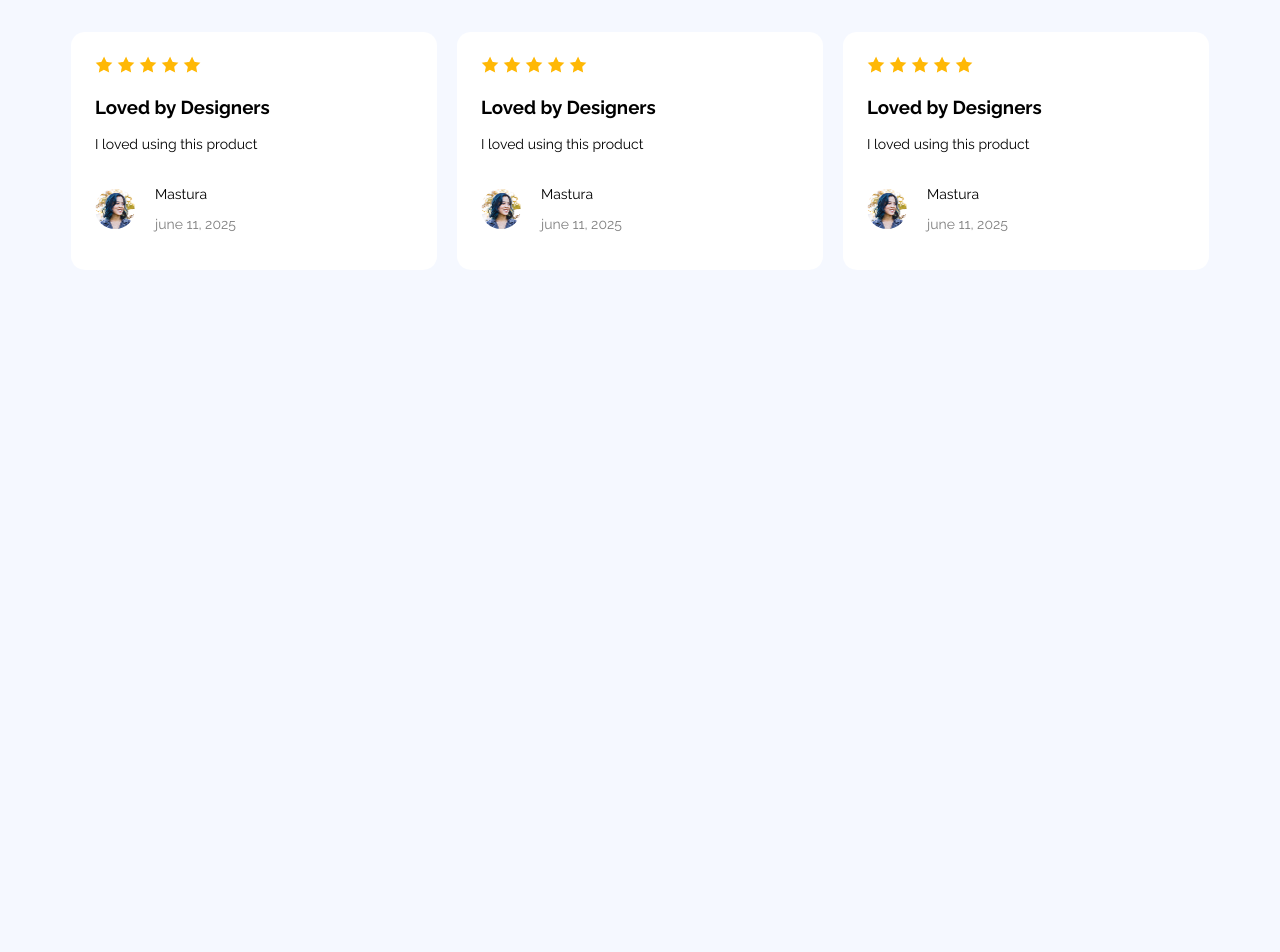
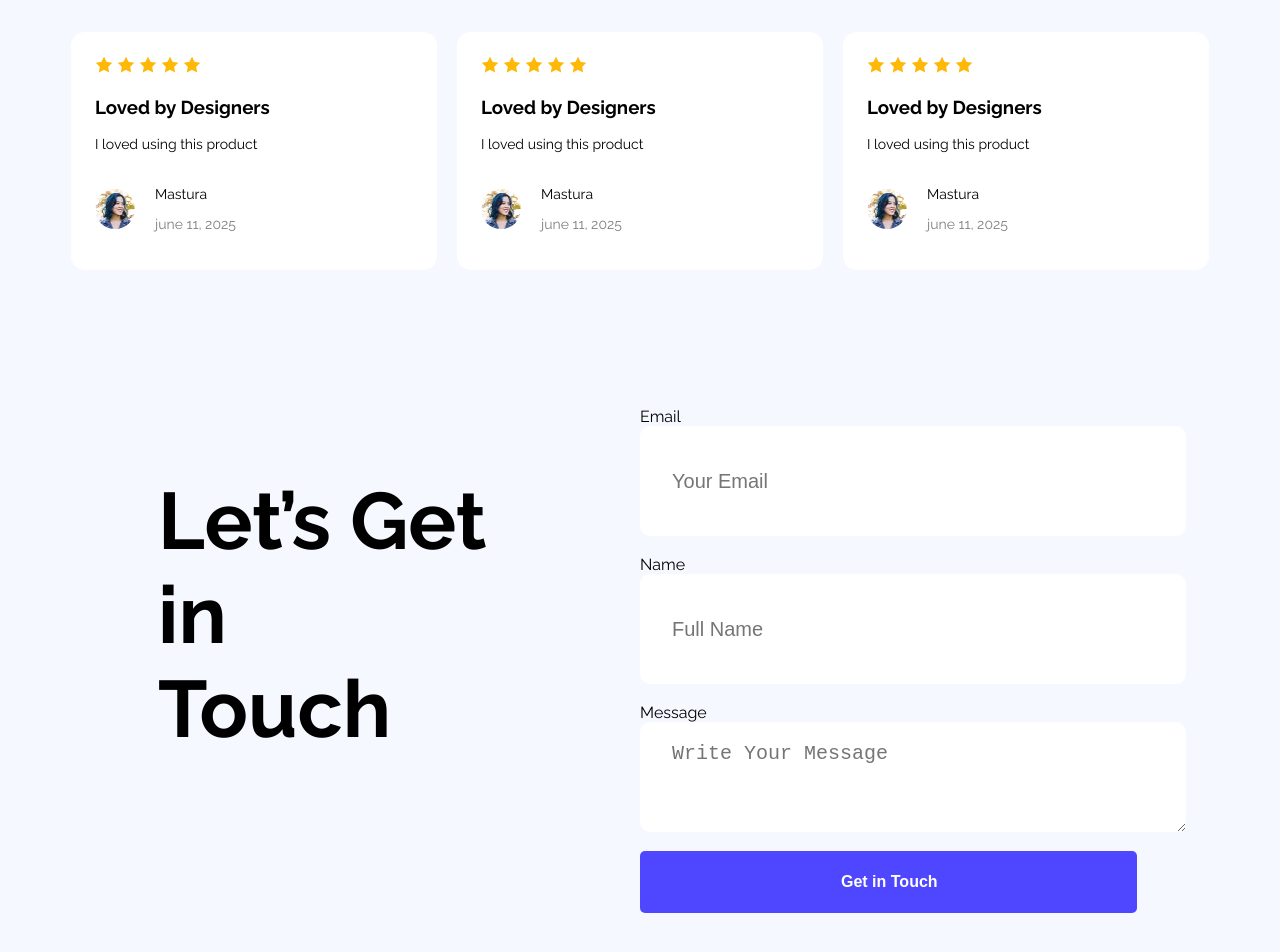
Before and after one commit to Arifa814/assignment-01, a plain HTML site: page index.html in a window 1280 px wide. Shown: the part 1765-2717 px from the top of the page. Before the commit the page ends 2043 px from the top, so only its background shows below. Drawn offline with Linux system fonts and the light colour scheme.

Commit message:
added touch section

```diff
--- a/index.html
+++ b/index.html
@@ -118,6 +118,25 @@
         </div>
         </section>
 
+        <section class="touch-section">
+            <div class="column">
+                <h1>Let’s Get in<br>Touch</h1>
+            </div>
+            <div class="column">
+                <form action="">
+                    <label for="email"> Email</label>
+                    <input type="email" name="" id="email" placeholder="Your Email">
+
+                     <label for="text"> Name</label>
+                     <input type="text" name="" id="" placeholder="Full Name">
+
+                     <label for="email"> Message</label>
+                     <textarea name="" id="" cols="30" rows="10" placeholder="Write Your Message"></textarea>
+                     <input class="touch-button" type="button" value="Get in Touch">
+                </form>
+            </div>
+        </section>
+
 
     <footer>
 
--- a/styles/index.css
+++ b/styles/index.css
@@ -76,14 +76,7 @@ body{
     gap: 40px;
     margin-top: 40px;
 }
-/* .stat-number{
-    font-size: 70px;
-    font-weight: bold;
-    color: #4E47FF;
-    font-family: 'Segoe UI', Tahoma, Geneva, Verdana, sans-serif;
 
-
-} */
  .stat-number {
     font-size: 0;
 }
@@ -170,11 +163,42 @@ body{
     font-size: 14px;
 }
 
+.touch-section{
+    display: flex;
+    padding: 137px 150px;
+    gap: 115px;
+
+}
+.column{
+    width:50%;
 
 
-/* .card img{
-    width: 40px;
-    height: 40px;
+}
+.column h1{
+    font-size: 80px;
+    font-weight: bold;
+}
+section input[type="email"] , section input[type="text"] , section textarea{
+          height: 70px;
+          border-radius: 10px;
+          background-color: #FFFFFF;
+          color: 000000;
+          font-size: 20px;
+          display: block;
+          width: 100%;
+          padding: 20px 32px;
+          margin-bottom: 19px;
+          border: none;
 
-
-} */
+}
+.touch-button{
+     background-color: #4E47FF;
+    font-size: 16px;
+    font-weight: bold;
+    color: #FFFFFF;
+    border: none;
+    padding: 19px 201px;
+    border-radius: 5px;
+    width: 497px;
+    height: 62px;
+}
```
